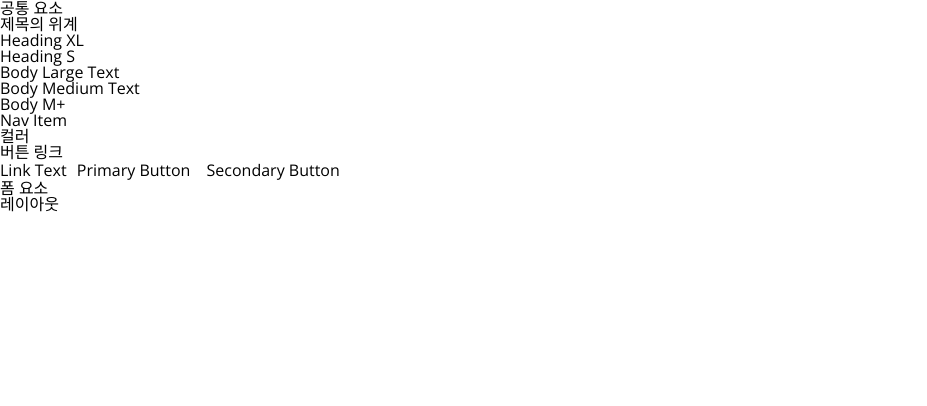
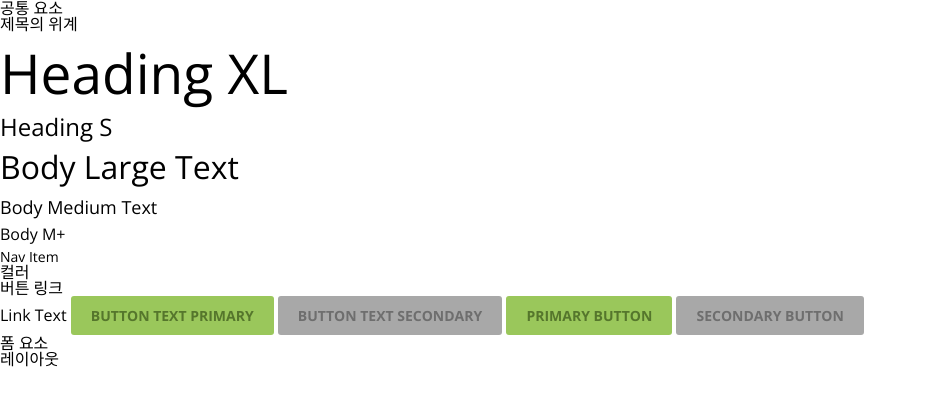
Before and after one commit to rozer4heros/acme_202604, a plain HTML site: page common.html in a window 1280 px wide. Shown: the whole page, without its empty margins (0-927 px from the left). Drawn offline with nearby package versions, Linux system fonts and the light colour scheme.

Commit message:
버튼 스타일 적용

```diff
--- a/common.html
+++ b/common.html
@@ -14,11 +14,8 @@
 
 <body>
   <h1>공통 요소</h1>
-
   <h2>제목의 위계</h2>
-
   <!-- Typography System -->
-
   <!-- Heading -->
   <h1 class="text-heading-xl">Heading XL</h1>
   <h2 class="text-heading-s">Heading S</h2>
@@ -36,30 +33,25 @@
   </nav>
 
 
-
   <h2>컬러</h2>
 
 
-
   <h2>버튼 링크</h2>
-
   <!-- Link -->
   <a href="#" class="text-link">Link Text</a>
+  <a href="#" class="btn btn-primary">Button Text Primary</a>
+  <a href="#" class="btn btn-secondary">Button Text Secondary</a>
 
   <!-- Button -->
   <button class="btn btn-primary">Primary Button</button>
   <button class="btn btn-secondary">Secondary Button</button>
 
 
-
   <h2>폼 요소</h2>
-
 
 
   <h2>레이아웃</h2>
 
-
-
 </body>
 
 </html>
--- a/css/common.css
+++ b/css/common.css
@@ -4,6 +4,7 @@
 :root {
   /* Layout */
   --base-unit: 27px;
+  --base-font: 16px;
 
   /* Color styles */
   --white: rgba(255, 255, 255, 1);
@@ -21,18 +22,71 @@
   --placeholder: rgba(168, 168, 168, 1);
 
   /* Text-size styles */
-  --nav--item: 14px;
-  --link: 16px;
-  --heading--x-l: 55px;
-  --heading--s: 24px;
-  --body--l: 32px;
-  --body--m: 18px;
-  --body--m-plus: 16px;
-  --button---secondary: 14px;
-  --button---primary: 14px;
-
+  --nav--item: calc(var(--base-font) * 0.875);
+  --link: var(--base-font);
+  --heading--x-l: calc(var(--base-font) * 3.4375);
+  --heading--s: calc(var(--base-font) * 1.5);
+  --body--l: calc(var(--base-font) * 2);
+  --body--m: calc(var(--base-font) * 1.125);
+  --body--m-plus: var(--base-font);
+  --button---secondary: calc(var(--base-font) * 0.875);
+  --button---primary: calc(var(--base-font) * 0.875);
 }
 
+/* 폰트 위계 */
 body {
   font-family: "Open Sans", sans-serif;
 }
+
+.text-heading-xl{
+  font-size: var(--heading--x-l);
+  line-height: calc(var(--base-unit) * 3);
+}
+.text-heading-s{
+  font-size: var(--heading--s);
+  line-height: var(--base-unit);
+}
+.text-body-l{
+  font-size: var(--body--l);
+  line-height: calc(var(--base-unit) * 2);
+}
+.text-body-m-plus{
+  font-size: var(--body--m-plus);
+  line-height: var(--base-unit);
+}
+.text-body-m{
+  font-size: var(--body--m);
+  line-height: var(--base-unit);
+}
+.text-nav{
+  font-size: var(--nav--item);
+  /* line-height: calc(var(--base-unit) * 1); */
+  /* (Auto line-height) */
+}
+.text-link{
+  font-size: var(--link);
+  /* line-height: calc(var(--base-unit) * 1); */
+  /* (Auto line-height) */
+}
+
+/* 링크 버튼 */
+.btn{
+  /* width: hug; */
+  height: 39px;
+  background: var(--super--light--gray);
+  border-radius: 3px;
+  padding: 0 20px;
+
+  color: var(--medium--gray);
+  font-size: 14px;
+  font-weight: bold;
+  text-transform: uppercase;
+
+  display: inline-flex;
+  align-items: center;
+  gap: 5px;
+}
+.btn-primary{
+  background: var(--primary);
+  color: var(--secondary);
+}
```
